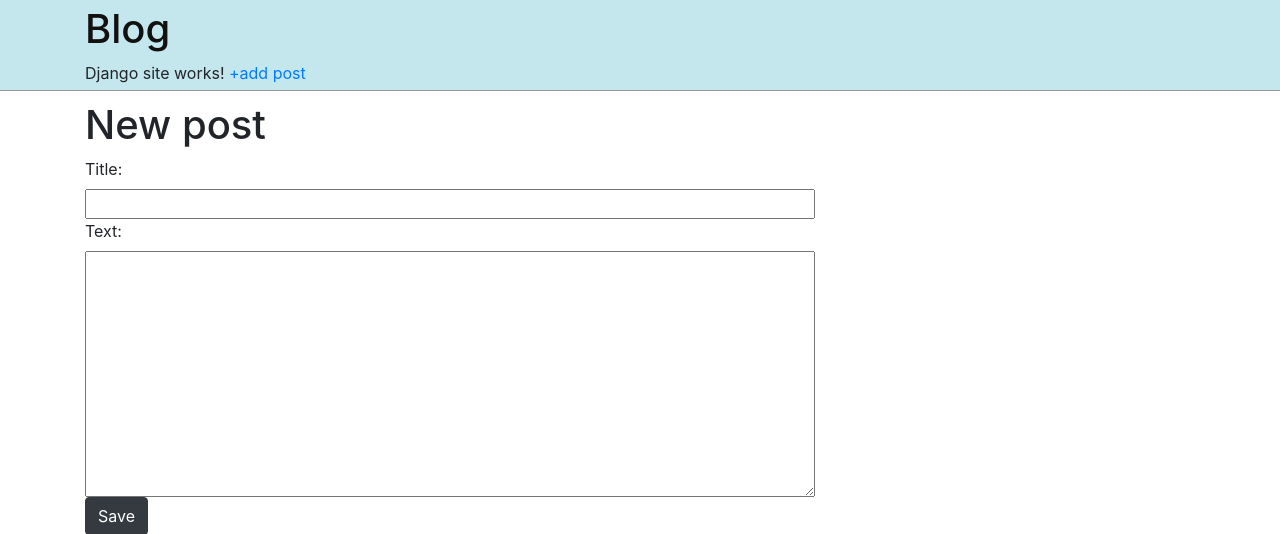
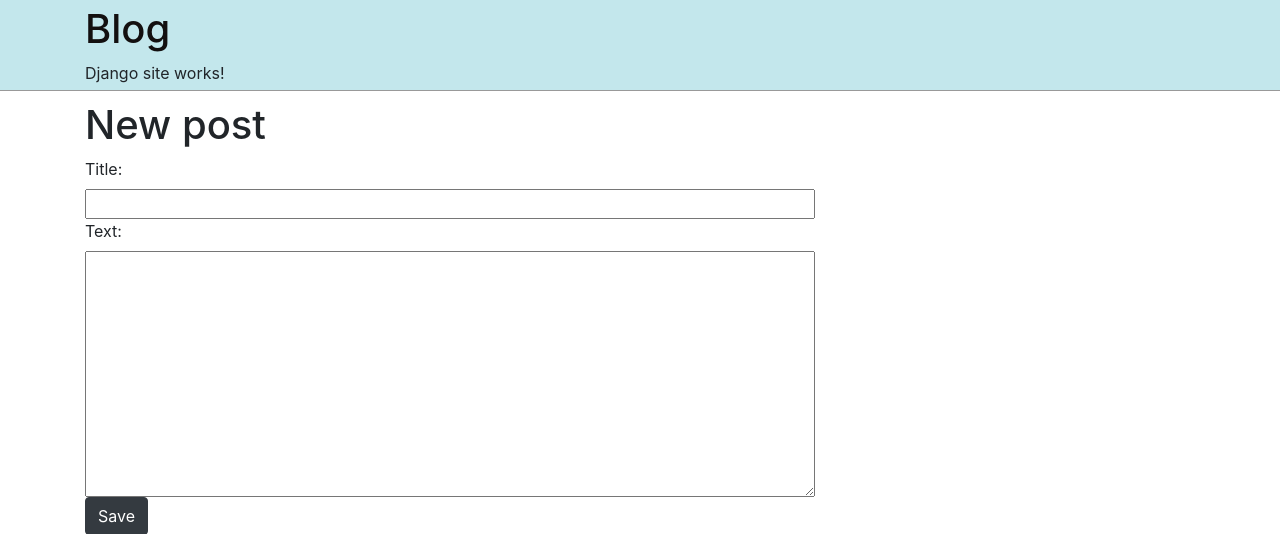
Before and after one commit to oObelix/djangoSimple, a Django app: page /post/new/ in a window 1280 px wide. Shown: the top 534 px of the page. Run offline with Django 3.2, Linux system fonts and the light colour scheme; some libraries are stand-ins or nearby versions.

Commit message:
removing add post button for anonymous users

```diff
--- a/blog/templates/blog/base.html
+++ b/blog/templates/blog/base.html
@@ -18,8 +18,12 @@
         <div class="row">
             <div class="col-md-8">
                 <h1><a href="/">Blog</a></h1>
-                <p>Django site works! <a href="{% url 'post_new' %}"
-                                         class="top-menu">+add post</a></p>
+                <p>Django site works!
+                    {% if user.is_authenticated %}
+                        <a href="{% url 'post_new' %}"
+                           class="top-menu">+add post</a>
+                    {% endif %}
+                </p>
             </div>
         </div>
     </div>
```
